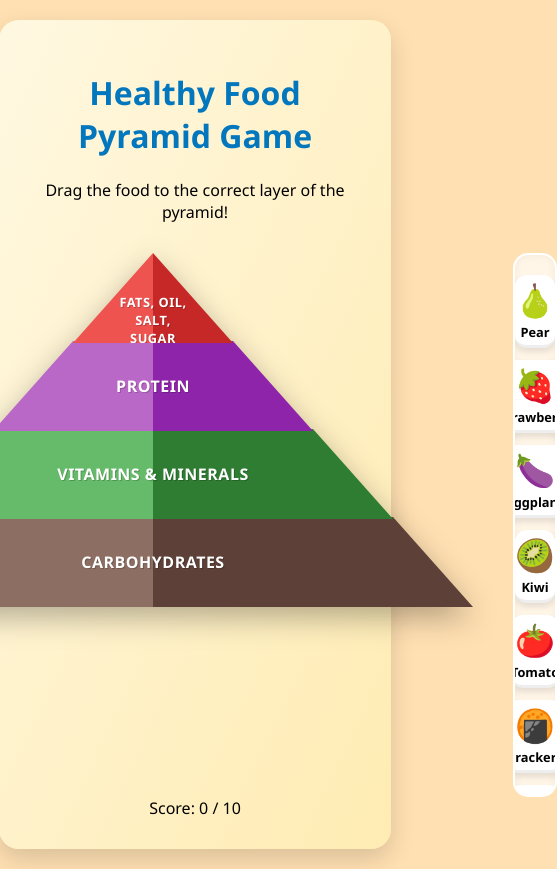
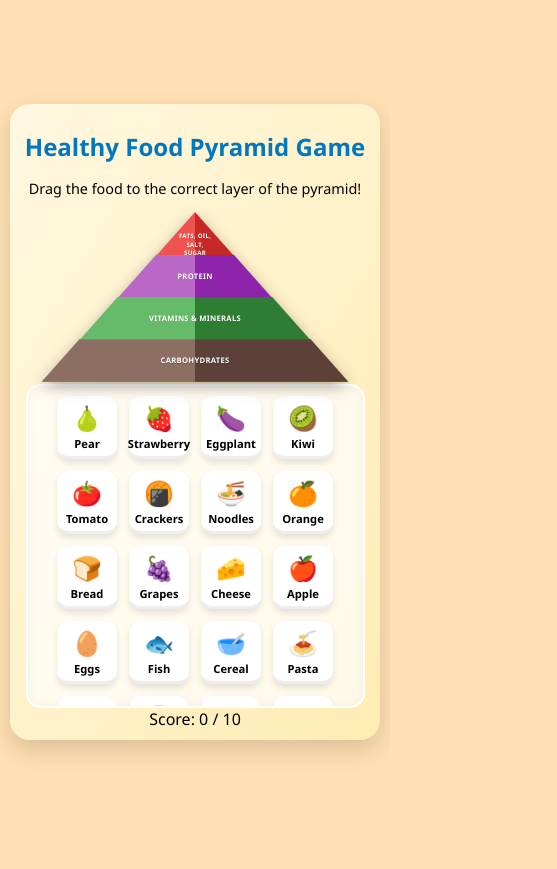
Before and after one commit to feast0101/healthy-food-pyramid-game, a plain HTML site: page index.html in a window 390 px wide. Shown: the whole page, 557 px wide, since content can reach past the window. After the commit the page ends 844 px from the top, so only its background shows below. Drawn offline with Linux system fonts and the light colour scheme.

Commit message:
Implement responsive design for tablet and mobile devices by adding media queries to adjust layout and element sizing

```diff
--- a/style.css
+++ b/style.css
@@ -279,3 +279,79 @@ h1 {
     background: rgba(255, 255, 255, 0.8);
     border-radius: 8px;
 }
+
+
+/* Responsive Design */
+
+/* Tablet & Smaller Laptops (max-width: 1024px) */
+@media (max-width: 1024px) {
+    .game-area {
+        flex-direction: column;
+        align-items: center;
+        gap: 20px;
+    }
+
+    .foods-container {
+        max-width: 90%;
+        width: 100%;
+        max-height: 300px;
+        /* shorter scroll area on mobile */
+    }
+
+    .pyramid-container {
+        /* Scale down slightly if needed */
+        transform: scale(0.9);
+        transform-origin: top center;
+        margin-bottom: -40px;
+        /* Compensate for scale shrinkage gap */
+    }
+}
+
+/* Mobile Devices (max-width: 660px) */
+@media (max-width: 660px) {
+    .game-container {
+        padding: 10px;
+        width: 100%;
+    }
+
+    .game-area {
+        margin-top: 10px;
+    }
+
+    /*
+       Since the pyramid uses fixed pixel widths for the clip-paths (mathematically calculated for straight lines),
+       the best way to make it responsive without breaking the geometry is to Scale it.
+    */
+    .pyramid-container {
+        width: 660px;
+        /* Keep original internal width for layout */
+        transform: scale(0.48);
+        /* Scale to fit standard mobile (approx 320-375px wide) */
+        transform-origin: top center;
+        margin-bottom: -200px;
+        /* Large negative margin to pull food grid up */
+    }
+
+    .foods-container {
+        width: 100%;
+        padding: 10px;
+    }
+
+    .food-item {
+        width: 60px;
+        height: 60px;
+        font-size: 0.7rem;
+    }
+
+    .food-icon {
+        font-size: 1.5rem;
+    }
+
+    h1 {
+        font-size: 1.5rem;
+    }
+
+    .instruction {
+        font-size: 0.9rem;
+    }
+}
```
